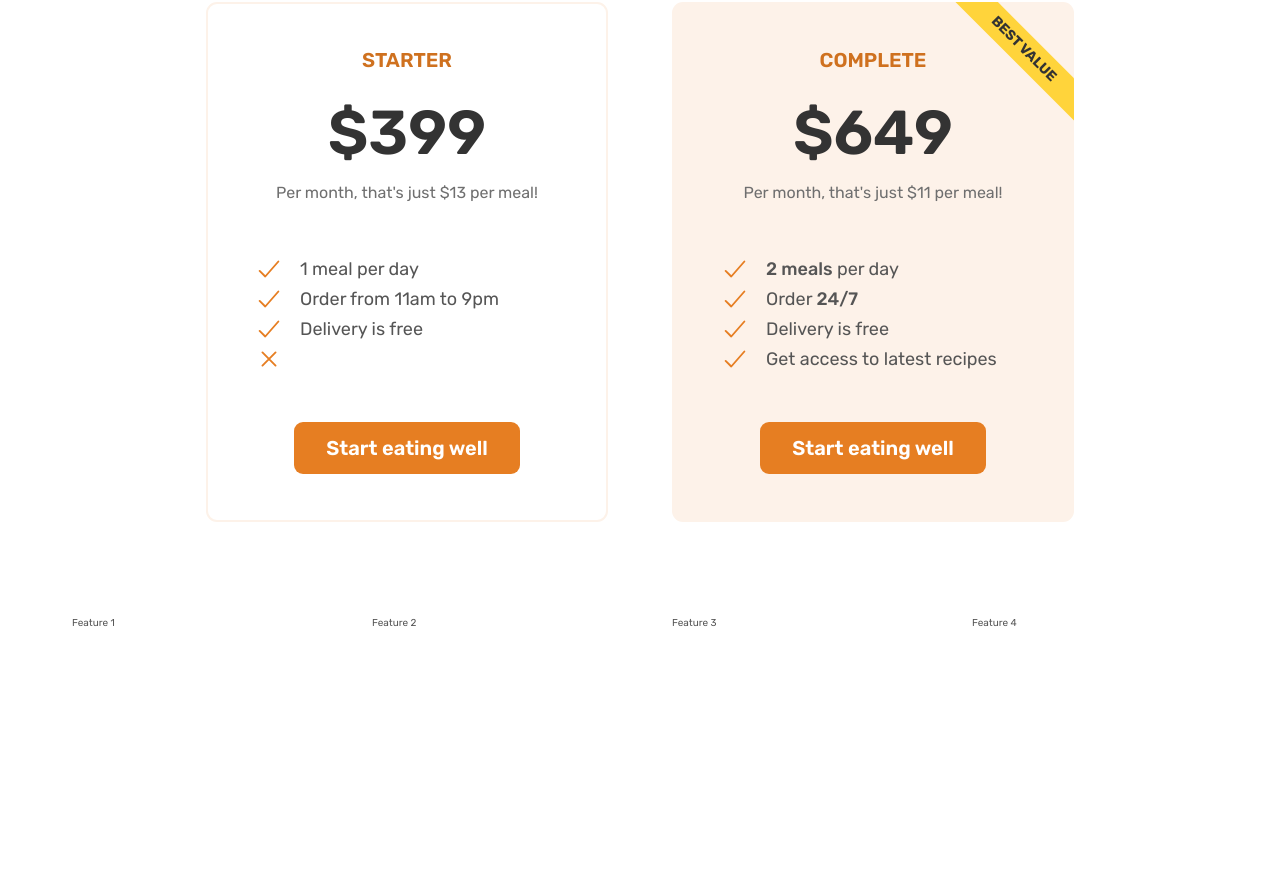
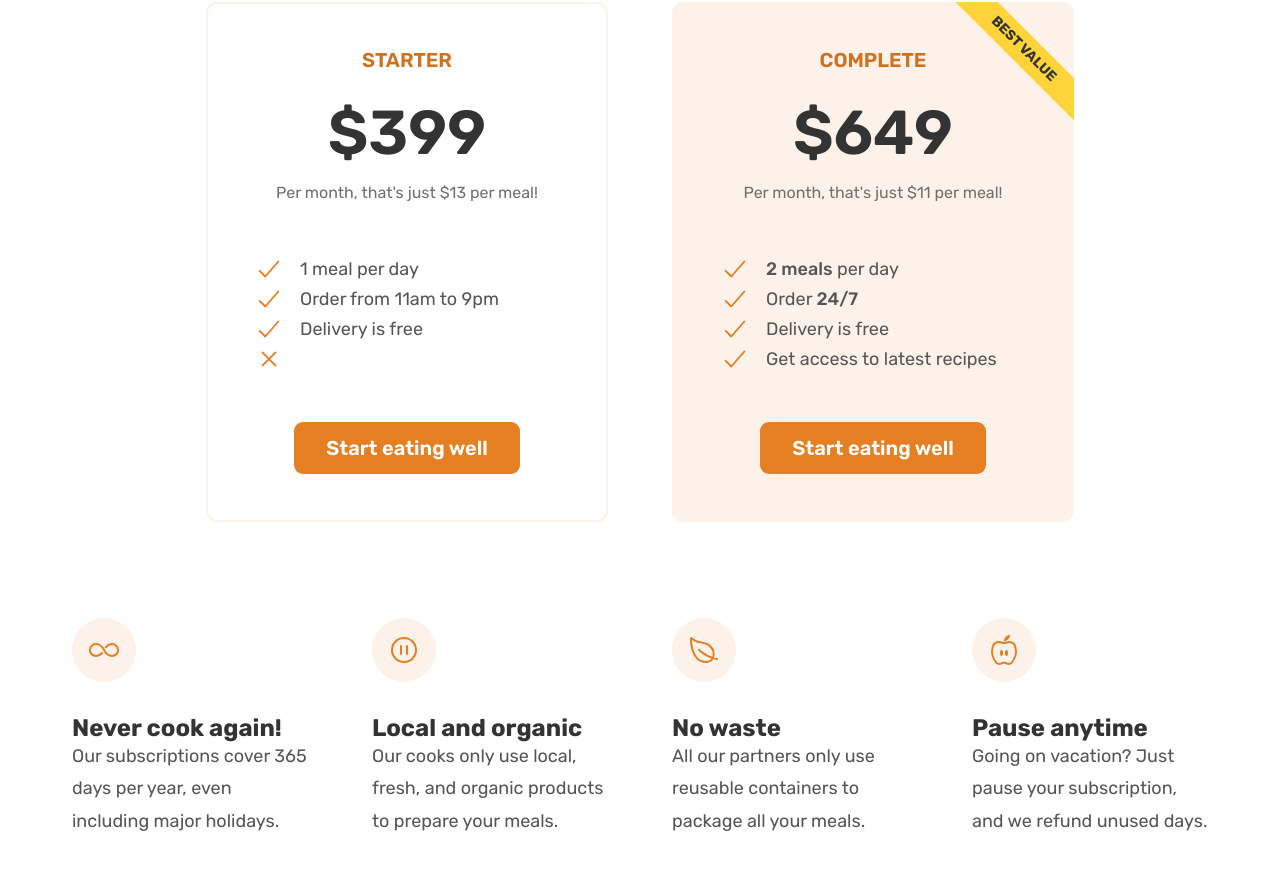
Before and after one commit to theMorganObject/omnifood, a website built with Parcel: page index.html in a window 1280 px wide. Shown: the part 4897-5766 px from the top of the page. Before the commit the page ends 5621 px from the top, so only its background shows below. Built offline with nearby package versions, Linux system fonts and the light colour scheme.

Commit message:
add feature page text and buttons

```diff
--- a/css/style.css
+++ b/css/style.css
@@ -432,3 +432,24 @@
   text-align: center;
   margin-top: 4.8rem;
 }
+
+.feature-icon {
+  color: #e67e22;
+  height: 3.2rem;
+  width: 3.2rem;
+  background-color: #fdf2e9;
+  margin-bottom: 3.2rem;
+  padding: 1.6rem;
+  border-radius: 50%;
+}
+
+.feature-title {
+  font-size: 2.4rem;
+  color: #333;
+  font-weight: 700;
+  margin-bottom: 1.6;
+}
+.feature-text {
+  font-size: 1.8rem;
+  line-height: 1.8;
+}
--- a/index.html
+++ b/index.html
@@ -479,10 +479,41 @@
           </div>
         </div>
         <div class="container grid grid--4-cols">
-          <div class="feature">Feature 1</div>
-          <div class="feature">Feature 2</div>
-          <div class="feature">Feature 3</div>
-          <div class="feature">Feature 4</div>
+          <div class="feature">
+            <ion-icon class="feature-icon" name="infinite-outline"></ion-icon>
+            <p class="feature-title">Never cook again!</p>
+            <p class="feature-text">
+              Our subscriptions cover 365 days per year, even including major
+              holidays.
+            </p>
+          </div>
+          <div class="feature">
+            <ion-icon
+              class="feature-icon"
+              name="pause-circle-outline"
+            ></ion-icon>
+            <p class="feature-title">Local and organic</p>
+            <p class="feature-text">
+              Our cooks only use local, fresh, and organic products to prepare
+              your meals.
+            </p>
+          </div>
+          <div class="feature">
+            <ion-icon class="feature-icon" name="leaf-outline"></ion-icon>
+            <p class="feature-title">No waste</p>
+            <p class="feature-text">
+              All our partners only use reusable containers to package all your
+              meals.
+            </p>
+          </div>
+          <div class="feature">
+            <ion-icon class="feature-icon" name="nutrition-outline"></ion-icon>
+            <p class="feature-title">Pause anytime</p>
+            <p class="feature-text">
+              Going on vacation? Just pause your subscription, and we refund
+              unused days.
+            </p>
+          </div>
         </div>
       </section>
     </main>
```
